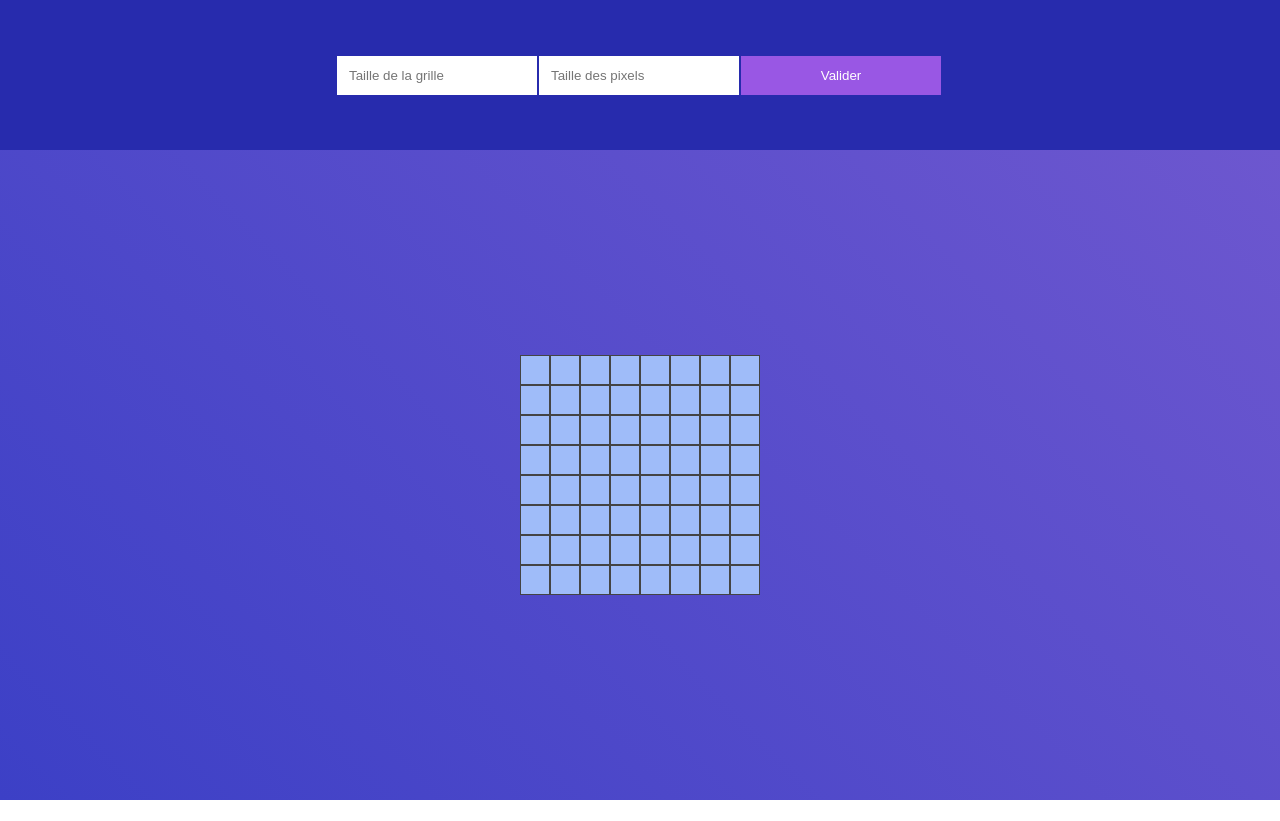
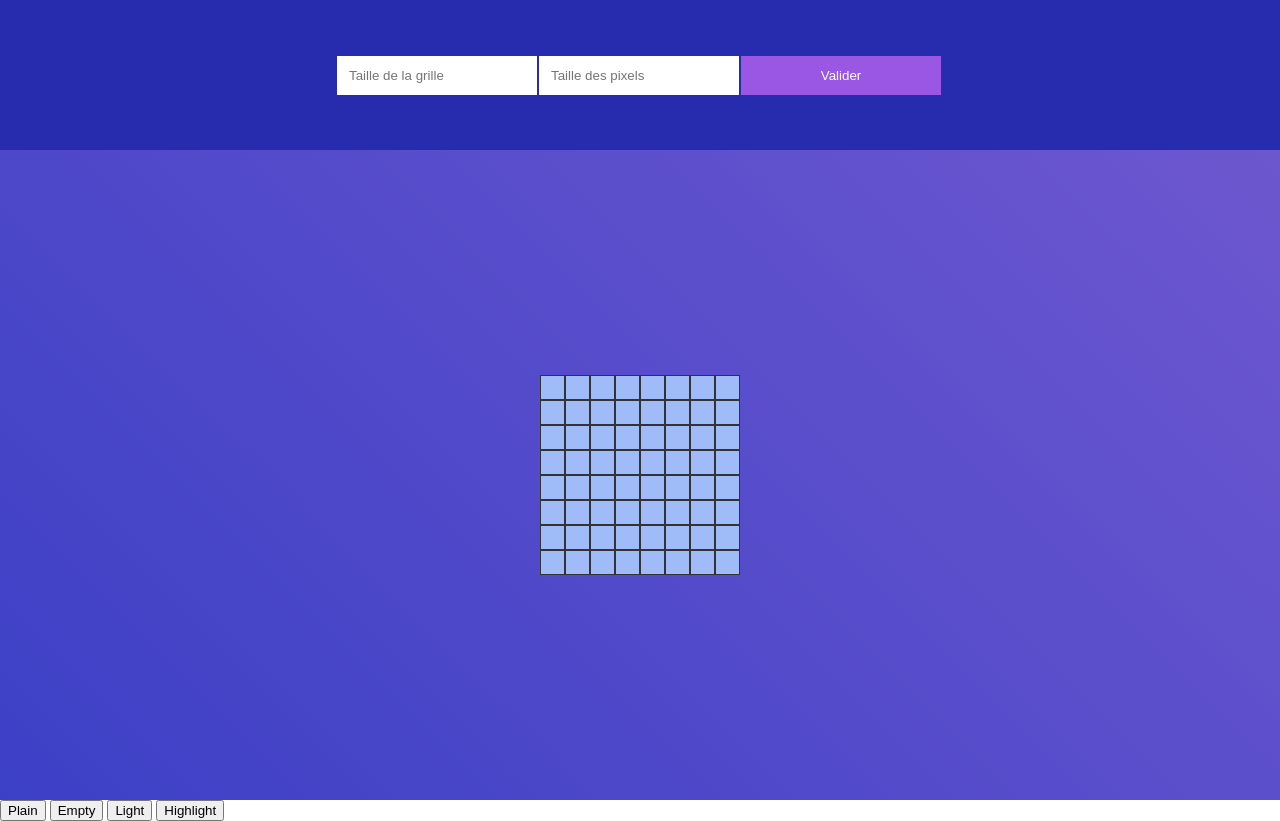
Before and after one commit to DamienCheron/Invader, a plain HTML site: page index.html in a window 1280 px wide. Before the commit the page ends 800 px from the top, so only its background shows below. Drawn offline with Linux system fonts and the light colour scheme.

Commit message:
fin du chall invader

```diff
--- a/css/style.css
+++ b/css/style.css
@@ -1,11 +1,9 @@
-
-
-.configuration{
+.configuration {
+    display: flex;
     height: 150px;
-    display: flex;
     align-items: center;
     justify-content: center;
-    background-color: #272bad;
+    background: #272bad;
 }
 
 .configuration input {
@@ -16,12 +14,13 @@
 }
 
 .configuration button {
-    color: #fff;
-    background: #9957E4;
     padding: 12px;
     border: 0;
     width: 200px;
     margin-right: 2px;
+    color: #fff;
+    background: #9957E4;
+    cursor: pointer;
 }
 
 #invader {
@@ -29,13 +28,29 @@
     align-items: center;
     justify-content: center;
     min-height: calc(100vh - 150px);
-    background:linear-gradient(45deg, #3c40c6, #6d57cf 100%);
+    background: linear-gradient(45deg, #3c40c6 0%, #6d57cf 100%);
 }
 
-.pixel{
-    background: #9fbcf9;
-    border: 1px solid rgb(68, 68, 68);
+.pixel {
+    background: #9FBCF9;
+    border: 1px solid #333;
     cursor: pointer;
-    width: 30px;
-    height: 30px;
+    width: 25px;
+    height: 25px;
 }
+
+.pixel.plain {
+    background: black;
+}
+
+.pixel.empty {
+    background: #9FBCF9;
+}
+
+.pixel.light {
+    background: #ffc048;
+}
+
+.pixel.highlight {
+    background: #F0F;
+}
--- a/index.html
+++ b/index.html
@@ -3,22 +3,26 @@
 
 <head>
   <meta charset="UTF-8">
+  <meta name="viewport" content="width=device-width, initial-scale=1.0">
+  <meta http-equiv="X-UA-Compatible" content="ie=edge">
+  <title>Invader</title>
   <link rel="stylesheet" href="./css/reset.css">
   <link rel="stylesheet" href="./css/style.css">
-  <meta http-equiv="X-UA-Compatible" content="IE=edge">
-  <meta name="viewport" content="width=device-width, initial-scale=1.0">
-  <title>Invader</title>
 </head>
 
 <body>
   <form class="configuration">
-    <input type="text" placeholder="Taille de la grille">
-    <input type="text" placeholder="Taille des pixels">
-    <button>Valider</button>
+
   </form>
   <div id="invader">
 
   </div>
+  <section id="colors">
+    <button class="colorBtn" id="plain">Plain</button>
+    <button class="colorBtn" id="empty">Empty</button>
+    <button class="colorBtn" id="light">Light</button>
+    <button class="colorBtn" id="highlight">Highlight</button>
+  </section>
   <script src="./js/app.js"></script>
 </body>
 
--- a/js/app.js
+++ b/js/app.js
@@ -1,18 +1,93 @@
-// Variable de taille de la grille
-var gridSize = 8;
+var app = {
+  //Taille par défaut de la grille
+  defaultGridSize: 8,
+  //Taille par défaut du pixel
+  defaultPixelSize: 25,
 
-// Récupérer l'élément dans lequel on veut insérer la grille
-var gridEl = document.getElementById('invader');
+  //Couleur du pinceau (couleur "actuelle")
+  currentColor: 'plain',
 
-// Boucler pour générer les rows
-for (var rows = 0; rows < gridSize; rows++) {
-  var rowEl = document.createElement('div');
-  rowEl.classList.add('row');
-  gridEl.appendChild(rowEl);
+  gridEl: document.getElementById('invader'),
 
-  for (var pixel = 0; pixel < gridSize; pixel++) {
-    var pixelEl = document.createElement('div');
-    pixelEl.classList.add('pixel');
-    rowEl.appendChild(pixelEl);
-  }
-}
+  init: function () {
+    document
+      .querySelector('.configuration')
+      .addEventListener('submit', function (event) {
+        event.preventDefault();
+
+        var gridSizeInputEl = document.querySelector('#grid-size-input');
+        var gridSize = Number(gridSizeInputEl.value);
+
+        app.createGrid(gridSize);
+      });
+
+    app.createForm();
+    app.createGrid(app.defaultGridSize);
+
+    app.gridEl.addEventListener('click', function (event) {
+      if (event.target.classList.contains('pixel')) {
+        event.target.className = `pixel ${app.currentColor}`;
+      }
+    });
+
+    document
+      .querySelector('#colors')
+      .addEventListener('click', function (event) {
+        if (event.target.classList.contains('colorBtn')) {
+          app.currentColor = event.target.id;
+        }
+      });
+  },
+
+  createGrid: function (gridSize) {
+    app.gridEl.innerHTML = '';
+
+    for (var column = 0; column < gridSize; column++) {
+      var columnEl = document.createElement('div');
+      columnEl.classList.add('column');
+      app.gridEl.appendChild(columnEl);
+
+      for (var pixel = 0; pixel < gridSize; pixel++) {
+        var pixelEl = document.createElement('div');
+        pixelEl.classList.add('pixel');
+
+        var pixelSizeInput = document.querySelector('#pixel-size-input');
+        var pixelSizeInputValue = Number(pixelSizeInput.value);
+
+        var pixelSize = app.defaultPixelSize;
+        if (pixelSizeInputValue) {
+          pixelSize = pixelSizeInputValue;
+        }
+
+        app.setPixelSize(pixelEl, pixelSize);
+        columnEl.appendChild(pixelEl);
+      }
+    }
+  },
+
+  createForm: function () {
+    var formEl = document.querySelector('.configuration');
+
+    var gridSizeInputEl = document.createElement('input');
+    gridSizeInputEl.setAttribute('placeholder', 'Taille de la grille');
+    gridSizeInputEl.id = 'grid-size-input';
+    formEl.appendChild(gridSizeInputEl);
+
+    var pixelSizeInputEl = document.createElement('input');
+    pixelSizeInputEl.setAttribute('placeholder', 'Taille des pixels');
+    pixelSizeInputEl.id = 'pixel-size-input';
+    formEl.appendChild(pixelSizeInputEl);
+
+    var buttonEl = document.createElement('button');
+    buttonEl.textContent = 'Valider';
+    formEl.appendChild(buttonEl);
+  },
+
+  setPixelSize: function (pixel, pixelSize) {
+    pixel.style.width = pixelSize + 'px';
+    pixel.style.height = pixelSize + 'px';
+  },
+};
+
+//Quand le document est prêt : on initialise l'application
+document.addEventListener('DOMContentLoaded', app.init);
```
